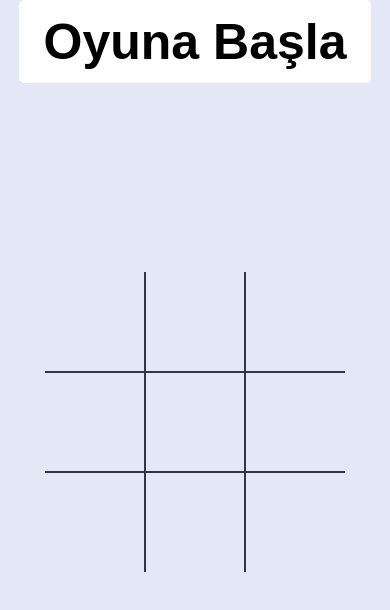
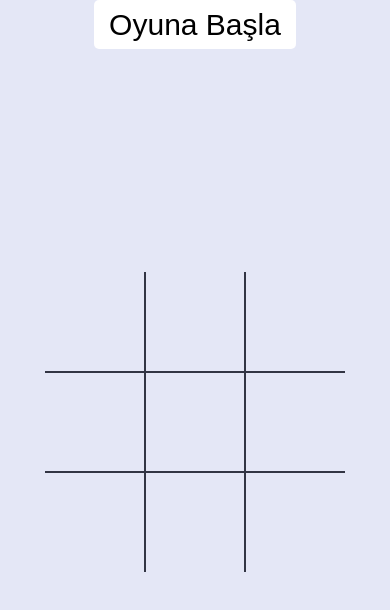
Before and after one commit to gulerburak/WildTicTacToe, a plain HTML site: page index.html in a window 390 px wide. Drawn offline with Linux system fonts and the light colour scheme.

Commit message:
fix font size for mobile devices

```diff
--- a/css/styles.css
+++ b/css/styles.css
@@ -110,7 +110,7 @@ body {
     justify-content: top;
     align-items: center;
     font: bold 50px sans-serif;
-    font-size: 6rem;
+    font-size: 3rem;
     flex-direction: column;
 }
 
@@ -119,8 +119,8 @@ body {
     border: none;
     border-radius: 5px;
     padding: .25em .5em;
-    font: bold 50px sans-serif;
-    font-size: 4srem;
+    font: bold sans-serif;
+    font-size: 30px ;
     cursor: pointer;
 }
 .final-message button:hover{
@@ -129,6 +129,5 @@ body {
 }
 
 .final-message.show {
-
     display: flex;
 }
```
